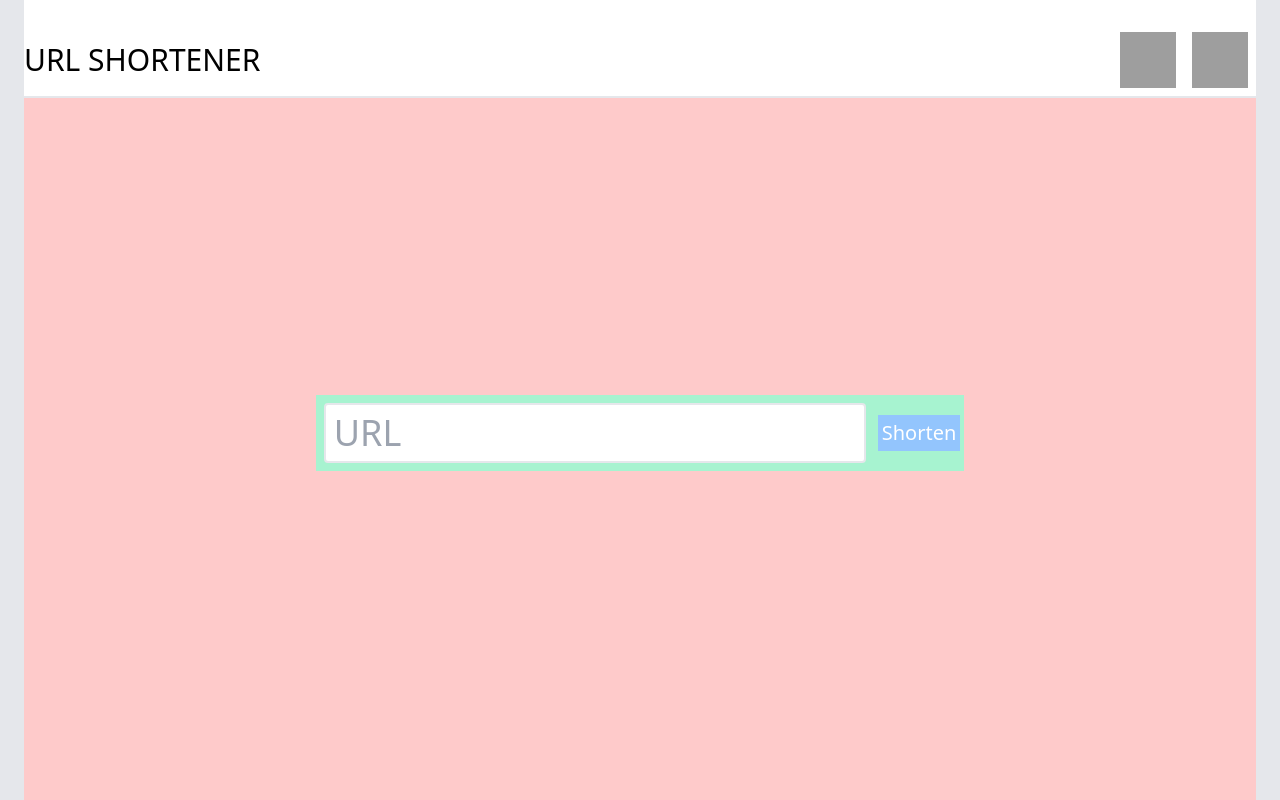
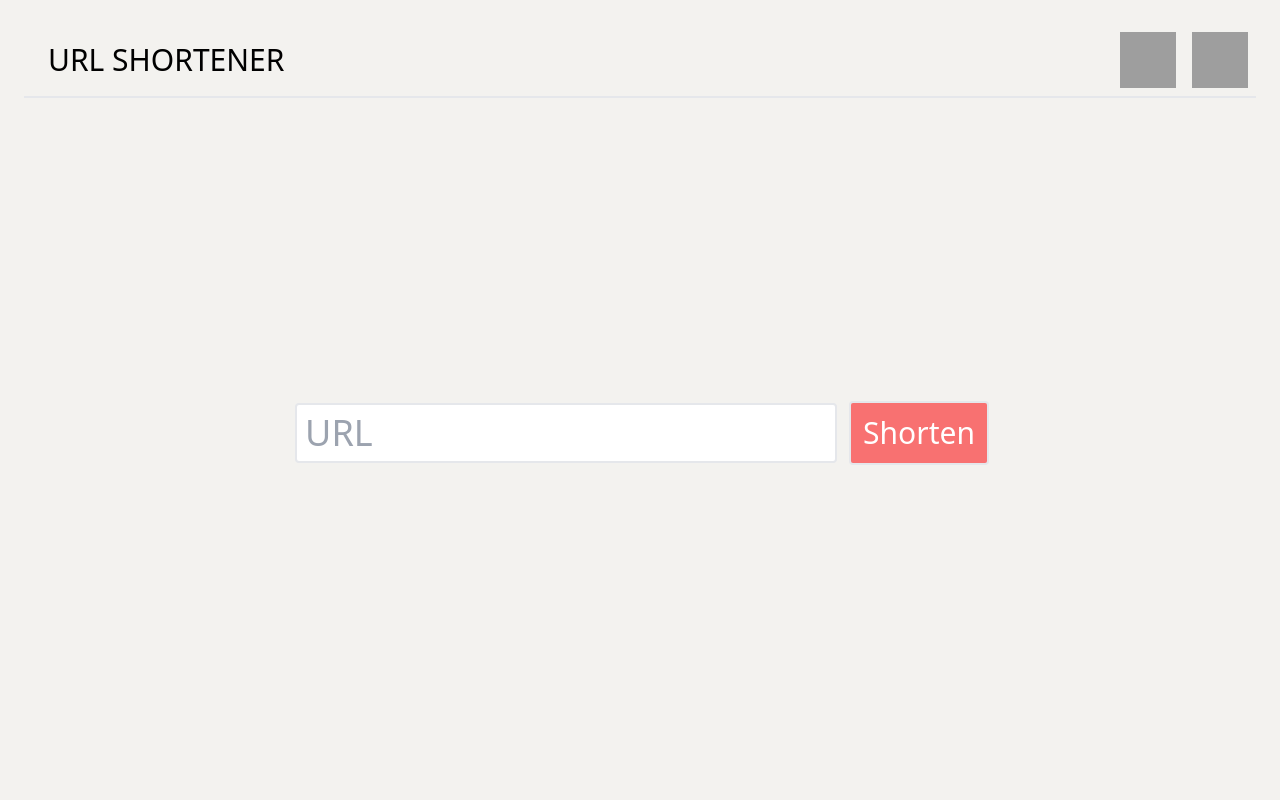
Before and after one commit to achitJ/url-shortener, a website: page src/public/html/index.html in a window 1280 px wide. Drawn offline with nearby package versions, Linux system fonts and the light colour scheme; grey boxes are pictures that could not be loaded.

Commit message:
fixed front end

```diff
--- a/src/public/css/style.css
+++ b/src/public/css/style.css
@@ -1,3 +1,8 @@
 body {
     min-height: 100vh;
+    background: #f3f2ef;
 }
+
+#header {
+    background: #f3f2ef;
+}
--- a/src/public/html/index.html
+++ b/src/public/html/index.html
@@ -11,11 +11,11 @@
   </head>
   <body class="overflow-hidden">
 
-    <div class="max-w-7xl mx-auto px-4 sm:px-6 flex flex-col h-screen  bg-gray-200">
+    <div class="max-w-7xl mx-auto px-4 sm:px-6 flex flex-col h-screen">
 
-      <div class="flex flex-row items-center justify-between border-b-2 bg-white border-gray-00 pt-6 pb-0 md:space-x-10">
+      <div class="flex flex-row items-center justify-between border-b-2 bg-white border-gray-00 pt-6 pb-0 md:space-x-10" id="header">
         <div>
-          <h1 class="text-xl md:text-3xl text-black justify-start">URL SHORTENER</h1>
+          <h1 class="text-3xl md:text-3xl px-6 text-black justify-start">URL SHORTENER</h1>
         </div>
 
         <div class="flex flex-row">
@@ -32,12 +32,10 @@
       </div>
 
 
-      <div class="bg-red-200 flex flex-col  h-full items-center justify-center">
-        <form class="flex sm:flex-row flex-col justify-center align-center items-center bg-green-200" id="url-form">
+      <div class="flex flex-col  h-full items-center justify-center">
+        <form class="flex sm:flex-row flex-col justify-center align-center items-center" id="url-form">
           <input class="border-2 m-2 rounded text-2xl md:text-4xl focus:outline-none p-2" placeholder="URL" value = '' id="long-url-input">
-          <button>
-            <input class="bg-blue-300 text-white text-xl p-1 m-1 border-rounded" type="submit" value="Shorten">
-          </button>
+          <button class="text-white border-2 rounded p-3 bg-red-400 text-3xl p-1 m-1 border-rounded" type="submit">Shorten</button>
         </form>
 
         <h1 class="m-4 text-2xl" id="short-url-text"></h1>
--- a/src/public/js/app.js
+++ b/src/public/js/app.js
@@ -47,7 +47,7 @@ urlForm.addEventListener('submit', (event) => {
 
 		if(data.error)
 		{
-			shortUrlTxt.textContent = "ERROR: " + data.error;
+			return shortUrlTxt.textContent = "ERROR: " + data.error;
 		}
 
 		currUrl += data.shortURL;
```
